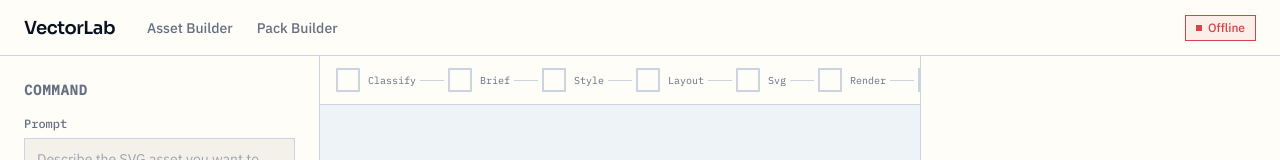
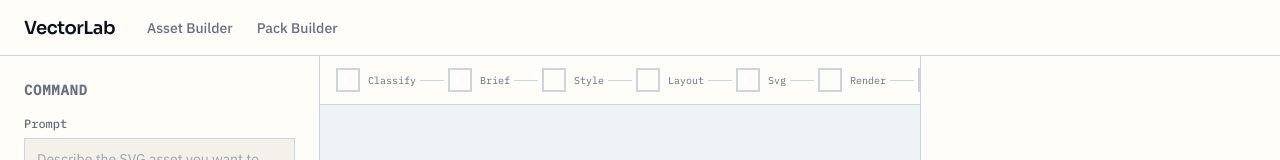
Before and after one commit to iqbalShafiq/esviji, a React (Vite) app in the folder apps/web/: page / in a window 1280 px wide. Shown: the top 160 px of the page. Built offline with nearby package versions, Linux system fonts and the light colour scheme; no server answers.

Commit message:
feat: remove API status check and related UI elements from TopBar component

```diff
--- a/apps/web/src/components/layout/TopBar.tsx
+++ b/apps/web/src/components/layout/TopBar.tsx
@@ -1,28 +1,7 @@
 import { Link, useLocation } from "react-router-dom";
-import { useState, useEffect } from "react";
-import api from "../../lib/api.js";
 
 export function TopBar() {
   const location = useLocation();
-  const [apiStatus, setApiStatus] = useState<"connected" | "offline">("offline");
-
-  useEffect(() => {
-    let mounted = true;
-    const check = async () => {
-      try {
-        await api.get("/health", { timeout: 3000 });
-        if (mounted) setApiStatus("connected");
-      } catch {
-        if (mounted) setApiStatus("offline");
-      }
-    };
-    check();
-    const id = setInterval(check, 10000);
-    return () => {
-      mounted = false;
-      clearInterval(id);
-    };
-  }, []);
 
   const navLinks = [
     { to: "/assets/new", label: "Asset Builder" },
@@ -66,29 +45,6 @@ export function TopBar() {
           })}
         </nav>
       </div>
-      <div className="flex items-center gap-2">
-        <span
-          className="inline-flex items-center gap-1.5 text-xs font-medium px-2.5 py-1 border"
-          style={{
-            color: apiStatus === "connected" ? "var(--green)" : "var(--red)",
-            borderColor:
-              apiStatus === "connected" ? "var(--green)" : "var(--red)",
-            background:
-              apiStatus === "connected"
-                ? "rgba(47,158,68,0.08)"
-                : "rgba(214,69,69,0.08)",
-          }}
-        >
-          <span
-            className="w-1.5 h-1.5"
-            style={{
-              background:
-                apiStatus === "connected" ? "var(--green)" : "var(--red)",
-            }}
-          />
-          {apiStatus === "connected" ? "API Connected" : "Offline"}
-        </span>
-      </div>
     </header>
   );
 }
```
